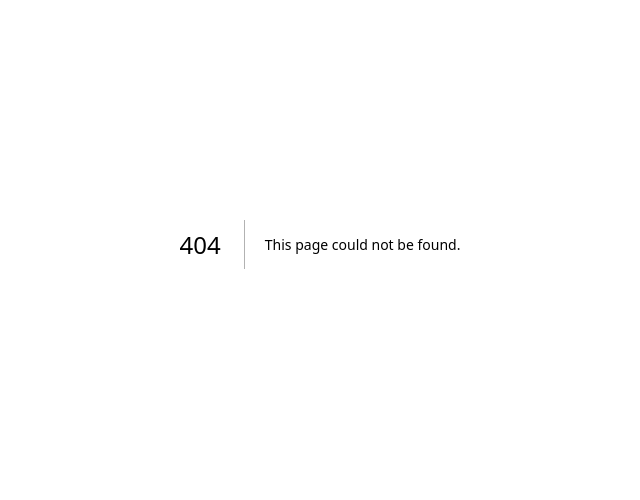
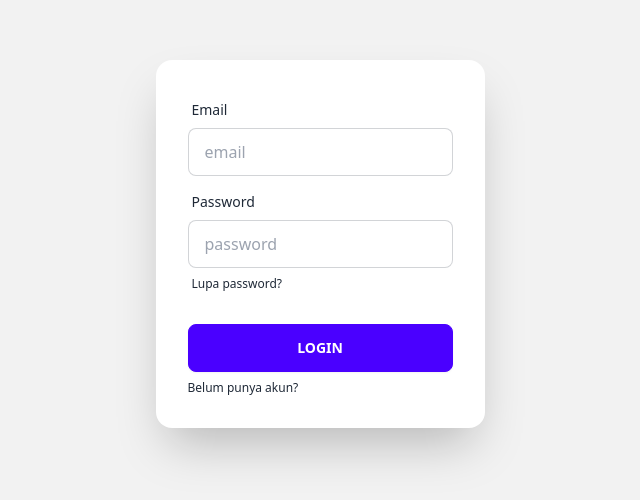
Before and after one commit to mardinw/dashboard-cekkustomer, a Next.js app: page /auth/login in a window 1280 px wide. Before the commit this address had no page. Shown: the part 156-656 px from the top of the page, without its empty margins (320-960 px from the left). Built offline with nearby package versions, Linux system fonts and the light colour scheme; no server answers.

Commit message:
initial commit

```diff
--- /dev/null
+++ b/app/auth/confirm/page.tsx
@@ -0,0 +1,33 @@
+export default function Confirm() {
+
+  return (
+    <main>
+			<div className="hero min-h-screen bg-base-200">
+				<div className="hero-content flex-col lg:flex-row-reverse">
+					<div className="card shrink-0 w-full shadow-2xl bg-base-100">
+						<form className="card-body">
+							<div className="form-control">
+								<label className="label">
+									<span className="label-text">Email</span>
+								</label>
+								<input type="email" placeholder="email" className="input input-bordered" required />
+							</div>
+							<div className="form-control">
+								<label className="label">
+									<span className="label-text">Password</span>
+								</label>
+								<input type="password" placeholder="password" className="input input-bordered" required />
+								<label className="label">
+									<a href="#" className="label-text-alt link link-hover">Lupa password?</a>
+								</label>
+							</div>
+							<div className="form-control mt-6">
+								<button className="btn btn-primary text-white">LOGIN</button>
+							</div>
+						</form>
+					</div>
+				</div>
+			</div>
+    </main>
+  )
+}
--- /dev/null
+++ b/app/auth/first/page.tsx
@@ -0,0 +1,33 @@
+export default function Login() {
+
+  return (
+    <main>
+			<div className="hero min-h-screen bg-base-200">
+				<div className="hero-content flex-col lg:flex-row-reverse">
+					<div className="card shrink-0 w-full shadow-2xl bg-base-100">
+						<form className="card-body">
+							<div className="form-control">
+								<label className="label">
+									<span className="label-text">Email</span>
+								</label>
+								<input type="email" placeholder="email" className="input input-bordered" required />
+							</div>
+							<div className="form-control">
+								<label className="label">
+									<span className="label-text">Password</span>
+								</label>
+								<input type="password" placeholder="password" className="input input-bordered" required />
+								<label className="label">
+									<a href="#" className="label-text-alt link link-hover">Lupa password?</a>
+								</label>
+							</div>
+							<div className="form-control mt-6">
+								<button className="btn btn-primary text-white">LOGIN</button>
+							</div>
+						</form>
+					</div>
+				</div>
+			</div>
+    </main>
+  )
+}
--- /dev/null
+++ b/app/auth/login/page.tsx
@@ -0,0 +1,102 @@
+"use client"
+import { appInfo } from "@/app/config/appInfo";
+import { useRouter } from "next/navigation";
+import { SyntheticEvent, useMemo, useState } from "react"
+import Link from 'next/link';
+
+export default function Login() {
+	const apiUrl = appInfo.apiDomain
+
+	const [email, setEmail] = useState<string>("");
+	const validateEmail = (email: any) => email.match(/^[A-Z0-9._%+-]+@[A-Z0-9.-]+.[A-Z]{2,4}$/i);
+	const isInvalid = useMemo(() => {
+		if (email === "") return false;
+
+		return validateEmail(email) ? false : true;
+	}, [email]);
+
+	const [password, setPassword] = useState<string>("");
+	const [ isMutating, setIsMutating ] = useState(false);
+	const [ isVisible, setIsVisible ] = useState(false);
+
+	const toggleVisibility = () => setIsVisible(!isVisible);
+
+	const router = useRouter();
+
+	async function handleSubmit(event: SyntheticEvent) {
+		event.preventDefault();
+
+		setIsMutating(true);
+		try {
+			const res = await fetch(`${apiUrl}/v1/auth/login`, {
+				method: 'POST',
+				headers: {
+					"Content-Type": "application/json",
+				},
+				body: JSON.stringify({
+					email: email,
+					password: password,
+				})
+			});
+
+			const result = await res.json();
+			console.log(result)
+			if (res.ok && result) {
+				return result;
+				throw new Error(`Error status: ${res.status}`);
+			} else if (!res.ok) {
+				throw new Error(`Error! status: ${res.status}`);
+			}
+			return null;
+		} catch (err) {
+			console.log(err);
+		} finally {
+			setEmail("");
+			setPassword("");
+			setIsMutating(false);
+		}
+	}
+
+  return (
+    <main>
+			<div className="hero min-h-screen bg-base-200">
+				<div className="hero-content flex-col lg:flex-row-reverse">
+					<div className="card shrink-0 w-full shadow-2xl bg-base-100">
+						<form className="card-body">
+							<div className="form-control">
+								<label className="label">
+									<span className="label-text">Email</span>
+								</label>
+								<input type="email" placeholder="email" className="input input-bordered"
+									onChange={(e) => setEmail(e.target.value)}
+								required />
+							</div>
+							<div className="form-control">
+								<label className="label">
+									<span className="label-text">Password</span>
+								</label>
+								<input
+									type="password"
+									placeholder="password"
+									className="input input-bordered"
+									onChange={(e) => setPassword(e.target.value)}
+								required />
+								<label className="label">
+									<Link href="/auth/reset" className="label-text-alt link link-hover">Lupa password?</Link>
+								</label>
+							</div>
+							<div className="form-control mt-4">
+								{isMutating ? (
+								<button disabled={isMutating} className="btn btn-primary text-white">LOGIN...</button>
+								) : (
+								<button disabled={isMutating} className="btn btn-primary text-white">LOGIN</button>
+								)}
+								<Link href="/auth/register" className="mt-2 label-text-alt link link-hover">Belum punya akun?</Link>
+							</div>
+						</form>
+					</div>
+				</div>
+			</div>
+    </main>
+  )
+	}
--- /dev/null
+++ b/app/auth/page.tsx
@@ -0,0 +1,5 @@
+import { permanentRedirect } from "next/navigation";
+
+export default function Auth() {
+	return permanentRedirect('/auth/login')
+}
--- /dev/null
+++ b/app/auth/register/page.tsx
@@ -0,0 +1,33 @@
+export default function Register() {
+
+  return (
+    <main>
+			<div className="hero min-h-screen bg-base-200">
+				<div className="hero-content flex-col lg:flex-row-reverse">
+					<div className="card shrink-0 w-full shadow-2xl bg-base-100">
+						<form className="card-body">
+							<div className="form-control">
+								<label className="label">
+									<span className="label-text">Email</span>
+								</label>
+								<input type="email" placeholder="email" className="input input-bordered" required />
+							</div>
+							<div className="form-control">
+								<label className="label">
+									<span className="label-text">Password</span>
+								</label>
+								<input type="password" placeholder="password" className="input input-bordered" required />
+								<label className="label">
+									<a href="#" className="label-text-alt link link-hover">Lupa password?</a>
+								</label>
+							</div>
+							<div className="form-control mt-6">
+								<button className="btn btn-primary text-white">LOGIN</button>
+							</div>
+						</form>
+					</div>
+				</div>
+			</div>
+    </main>
+  )
+}
--- /dev/null
+++ b/app/auth/reset/page.tsx
@@ -0,0 +1,34 @@
+
+export default function Forgot() {
+
+  return (
+    <main>
+			<div className="hero min-h-screen bg-base-200">
+				<div className="hero-content flex-col lg:flex-row-reverse">
+					<div className="card shrink-0 w-full shadow-2xl bg-base-100">
+						<form className="card-body">
+							<div className="form-control">
+								<label className="label">
+									<span className="label-text">Email</span>
+								</label>
+								<input type="email" placeholder="email" className="input input-bordered" required />
+							</div>
+							<div className="form-control">
+								<label className="label">
+									<span className="label-text">Password</span>
+								</label>
+								<input type="password" placeholder="password" className="input input-bordered" required />
+								<label className="label">
+									<a href="#" className="label-text-alt link link-hover">Lupa password?</a>
+								</label>
+							</div>
+							<div className="form-control mt-6">
+								<button className="btn btn-primary text-white">LOGIN</button>
+							</div>
+						</form>
+					</div>
+				</div>
+			</div>
+    </main>
+  )
+}
--- a/app/page.tsx
+++ b/app/page.tsx
@@ -1,12 +1,12 @@
 'use client'
 import FormUploadExcel from "./ui/forms/UploadExcel";
-import { DataCustomer } from "./lib/dpt/definitions";
+// import { DataCustomer } from "./lib/dpt/definitions";
 import ListFiles from "./ui/files/ListFiles";
 
 
 export default function Home() {
   return (
-    <main className="container md:container mx-auto px-4">
+    <main className="container md:container mx-auto">
       <div className="md:mx-auto w-full bg-white">
         <FormUploadExcel />
         <ListFiles />
```
